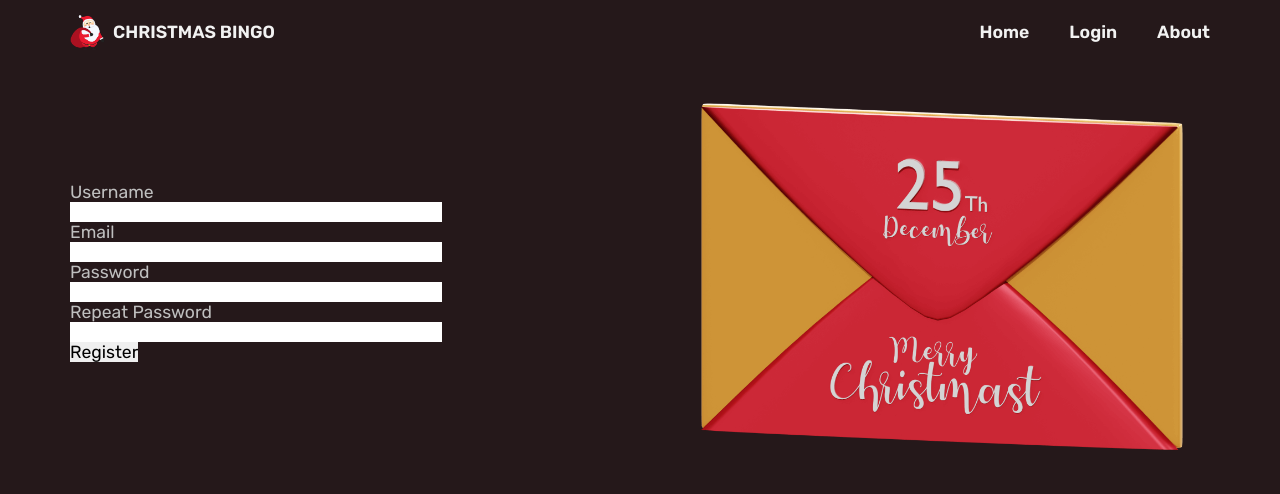
After one commit to NucyLoodle/xmas-bingo, a Flask app: page /register in a window 1280 px wide. The commit adds this page. Shown: the top 494 px of the page. Run offline with Flask 3, Linux system fonts and the light colour scheme.

Commit message:
build route for register

```diff
--- a/app/forms.py
+++ b/app/forms.py
@@ -1,9 +1,32 @@
 from flask_wtf import FlaskForm
 from wtforms import StringField, PasswordField, BooleanField, SubmitField
-from wtforms.validators import DataRequired
+from wtforms.validators import ValidationError, DataRequired, Email, EqualTo
+import sqlalchemy as sa
+from app import db
+from app.models import User
 
 class LoginForm(FlaskForm):
     username = StringField('Username', validators=[DataRequired()])
     password = PasswordField('Password', validators=[DataRequired()])
     remember_me = BooleanField('Remember Me')
     submit = SubmitField('Sign In')
+
+class RegistrationForm(FlaskForm):
+    username = StringField('Username', validators=[DataRequired()])
+    email = StringField('Email', validators=[DataRequired(), Email()])
+    password = PasswordField('Password', validators=[DataRequired()])
+    password2 = PasswordField(
+        'Repeat Password', validators=[DataRequired(), EqualTo('password')])
+    submit = SubmitField('Register')
+
+    def validate_username(self, username):
+        user = db.session.scalar(sa.select(User).where(
+            User.username == username.data))
+        if user is not None:
+            raise ValidationError('Please use a different username.')
+
+    def validate_email(self, email):
+        user = db.session.scalar(sa.select(User).where(
+            User.email == email.data))
+        if user is not None:
+            raise ValidationError('Please use a different email address.')
--- a/app/routes.py
+++ b/app/routes.py
@@ -2,7 +2,7 @@ from flask import render_template, flash, redirect, url_for, request
 from urllib.parse import urlsplit
 from flask_login import current_user, login_user, logout_user, login_required
 from app import app
-from app.forms import LoginForm
+from app.forms import LoginForm, RegistrationForm
 import sqlalchemy as sa
 from app import db
 from app.models import User
@@ -35,6 +35,20 @@ def logout():
     logout_user()
     return redirect(url_for('index'))
 
+@app.route('/register', methods=['GET', 'POST'])
+def register():
+    if current_user.is_authenticated:
+        return redirect(url_for('profile'))
+    form = RegistrationForm()
+    if form.validate_on_submit():
+        user = User(username=form.username.data, email=form.email.data)
+        user.set_password(form.password.data)
+        db.session.add(user)
+        db.session.commit()
+        flash('Congratulations, you are now a registered user!')
+        return redirect(url_for('login'))
+    return render_template('register.html', form=form)
+
 @app.route('/profile')
 def profile():
     return render_template('profile.html')
--- a/app/templates/index.html
+++ b/app/templates/index.html
@@ -19,7 +19,7 @@
               <p class="home__description">
                 It's the 1st December which can only mean one thing... it's Christmas Bingo time!
               </p>
-              <a href="#signup" class="btn">Get Started</a>
+              <a href="{{ url_for('register') }}" class="btn">Get Started</a>
             </div>
           </div>
         </div>
--- /dev/null
+++ b/app/templates/register.html
@@ -0,0 +1,54 @@
+{% extends "base.html" %}
+ <!-- @@@@@@@@@@@@@@@@@@@ celebrate @@@@@@@@@@@@@@@@@@@@ -->
+ {% block content %}
+ <section class="celebrate section" id="celebrate">
+   <div class="container">
+     <div class="celebrate__container">
+       <div class="celebrate__data">
+            <form action="" method="post">
+                {{ form.hidden_tag() }}
+                <p>
+                    {{ form.username.label }}<br>
+                    {{ form.username(size=32) }}<br>
+                    {% for error in form.username.errors %}
+                    <span>[{{ error }}]</span>
+                    {% endfor %}
+                </p>
+                <p>
+                    {{ form.email.label }}<br>
+                    {{ form.email(size=32) }}<br>
+                    {% for error in form.email.errors %}
+                    <span>[{{ error }}]</span>
+                    {% endfor %}
+                </p>
+                <p>
+                    {{ form.password.label }}<br>
+                    {{ form.password(size=32) }}<br>
+                    {% for error in form.password.errors %}
+                    <span>[{{ error }}]</span>
+                    {% endfor %}
+                </p>
+                <p>
+                    {{ form.password2.label }}<br>
+                    {{ form.password2(size=32) }}<br>
+                    {% for error in form.password2.errors %}
+                    <span>[{{ error }}]</span>
+                    {% endfor %}
+                </p>
+                <p>{{ form.submit() }}</p>
+            </form>
+
+
+
+
+        </div>
+
+    <img
+      src="/static/img/message.png"
+      alt=""
+      class="celebrate__img"
+    />
+  </div>
+</div>
+</section>
+{% endblock %}
```
